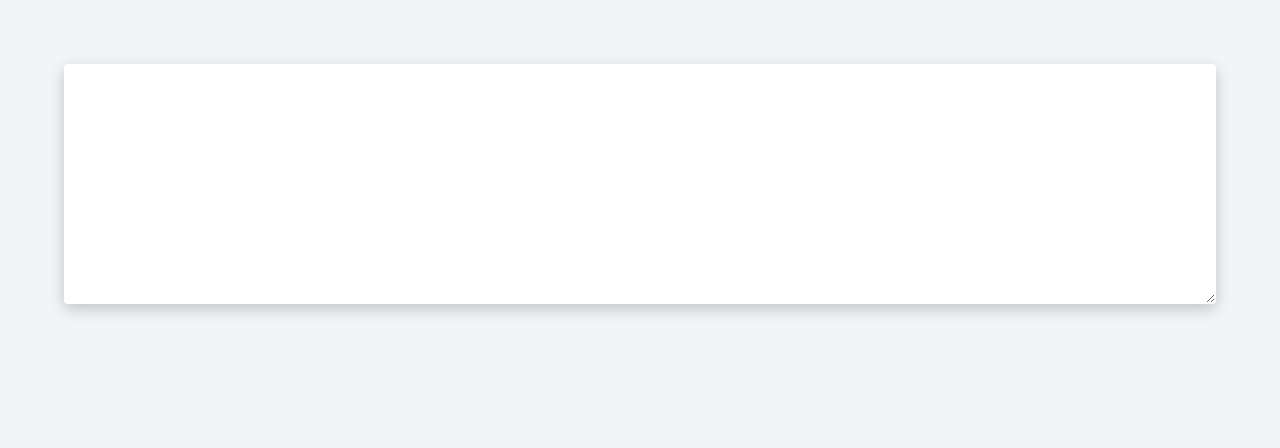
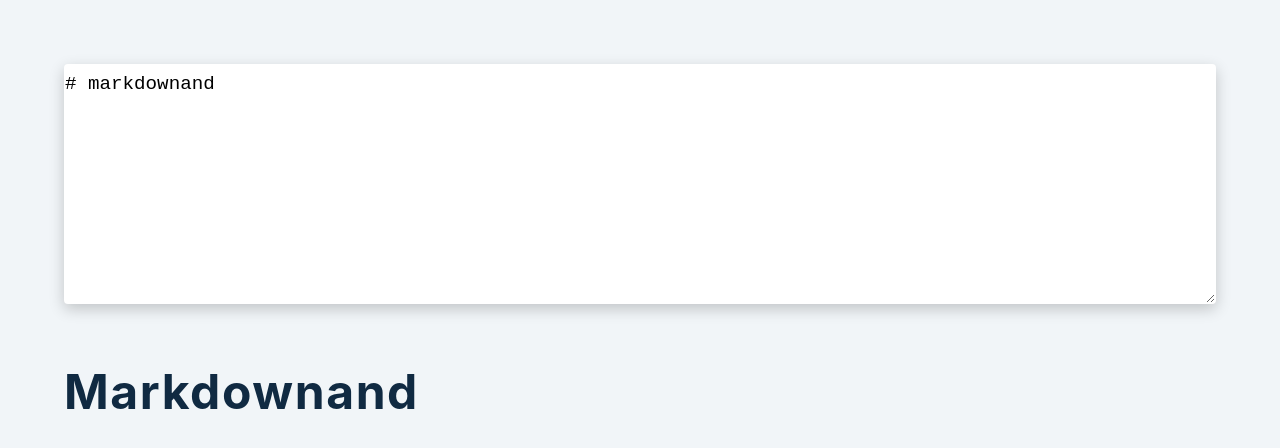
Before and after one commit to ciwwan1980/markdown, a React (Create React App) app: page / in a window 1280 px wide. Shown: the top 448 px of the page. Built offline with nearby package versions, Linux system fonts and the light colour scheme.

Commit message:
setting value of textarea and invoke setMarkdown onChange then desplay onChange in article section

```diff
--- a/src/App.js
+++ b/src/App.js
@@ -1,14 +1,22 @@
-import React, { useState } from 'react'
-import ReactMarkdown from 'react-markdown'
+import React, { useState } from "react";
+import ReactMarkdown from "react-markdown";
 
 function App() {
-   const [markdown, setMarkdown] = useState('# markdown preview')
-  return <main>
-  <section className="markdown">
-  <textarea className="input"></textarea>
-
-  </section>
-  </main>
+  const [markdown, setMarkdown] = useState("# markdownand");
+  return (
+    <main>
+      <section className="markdown">
+        <textarea
+          className="input"
+          value={markdown}
+          onChange={(e) => setMarkdown(e.target.value)}
+        ></textarea>
+        <article className="result">
+          <ReactMarkdown>{markdown}</ReactMarkdown>
+        </article>
+      </section>
+    </main>
+  );
 }
 
-export default App
+export default App;
```
